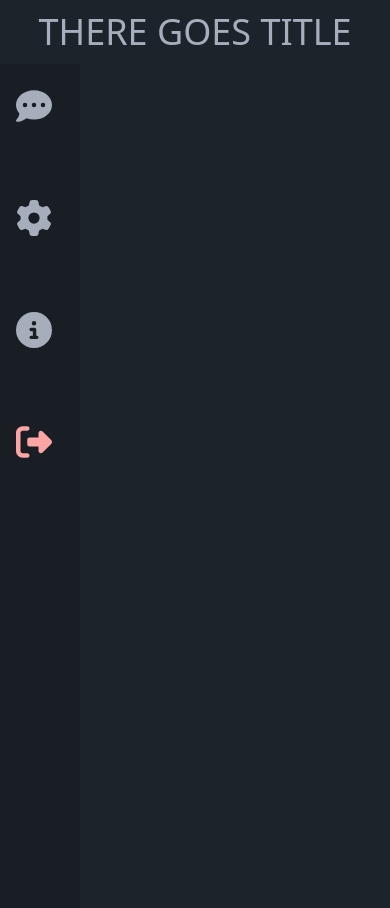
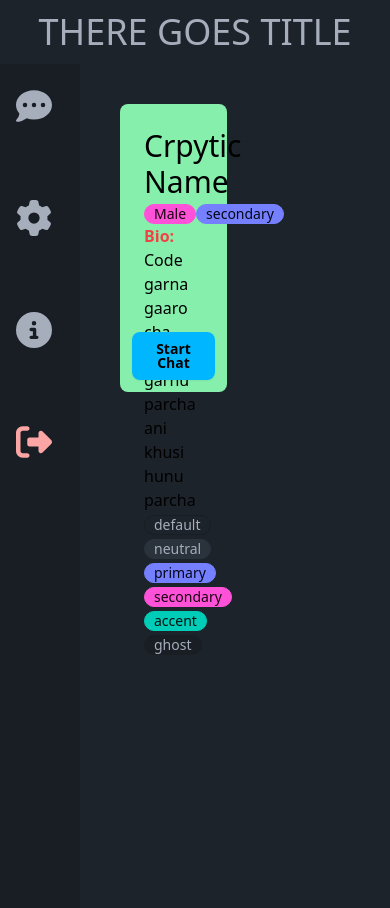
Before and after one commit to mukulboro/codewave-chat-app, a Django app: page /dashboard/ in a window 390 px wide. Run offline with Django 5.2, Linux system fonts and the light colour scheme; style sheets or scripts are compiled from the project's sources; some libraries are stand-ins or nearby versions.

Commit message:
completed dashboard (not responsive)

```diff
--- a/chat/templates/dashboard.html
+++ b/chat/templates/dashboard.html
@@ -5,12 +5,12 @@
     <h1 class="text-4xl m-3">THERE GOES TITLE</h1>
   </div>
 </nav>
-<main>
+<main class="flex">
   <div class="flex h-full min-h-screen w-20 bg-base-200">
     <ul
       class="menu bg-base-200 text-base-content min-h-full w-20 p-0 gap-5 h-full"
     >
-      <!-- Sidebar content here -->
+      <!-- Sidebar contents -->
       <li class="mt-4 mb-6">
         <a>
           <i class="fa-solid fa-comment-dots text-4xl hover:text-blue-600"></i>
@@ -36,6 +36,34 @@
     </ul>
   </div>
 
+  <div
+    class="grid grid-cols-2 gap-4 lg:grid-cols-3 lg:gap-8 w-full pl-10 pr-10 pt-10 pb-5 overflow-y-auto"
+  >
+    <div class="h-72 rounded-lg bg-green-300 p-6 relative ">
+      <h1 class="text-3xl text-center text-black mb-1">Crpytic Name</h1>
+      <div class="flex justify-evenly">
+        <div class="badge badge-secondary">Male</div>
+        <div class="badge badge-primary">secondary</div>
+      </div>
+      <p class="text-red-500 font-semibold">Bio:</p>
+      <p class="text-black">
+        Code garna gaaro cha . Khetipati garnu parcha ani khusi hunu parcha
+      </p>
+      <div class="badge">default</div>
+      <div class="badge badge-neutral">neutral</div>
+      <div class="badge badge-primary">primary</div>
+      <div class="badge badge-secondary">secondary</div>
+      <div class="badge badge-accent">accent</div>
+      <div class="badge badge-ghost">ghost</div>
+      <button
+        class="bg-info btn text-black hover:bg-blue-500 border-transparent absolute bottom-0 right-0 m-3"
+      >
+        Start Chat
+      </button>
+    </div>
+  </div>
+</main>
+
 <dialog id="my_modal_1" class="modal">
   <div class="modal-box">
     <h3 class="text-lg font-bold">Are you sure you want to Logout?</h3>
@@ -47,6 +75,5 @@
     </div>
   </div>
 </dialog>
-</main>
 
 {% endblock content %}
```
Lines whose indentation alone changed are shown as unchanged.
